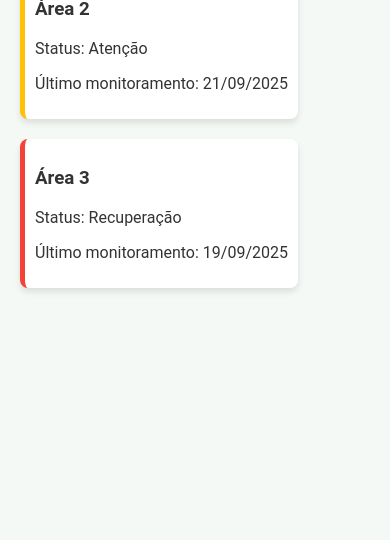
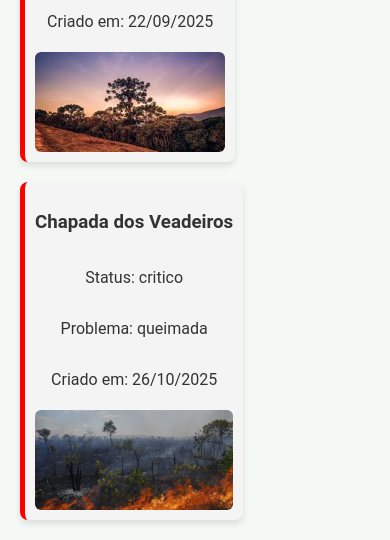
Before and after one commit to davimj99/Ecotrack, a Django app: page /monitoramento/ in a window 390 px wide. Shown: the part 887-1427 px from the top of the page. Before the commit the page ends 1179 px from the top, so only its background shows below. Run offline with Django 5.2, Linux system fonts and the light colour scheme; data comes from the database, SQL or seed files in the repository; both versions use the stored data as it was after the commit.

Commit message:
Atualizações ECOTRACK

```diff
--- a/comunicacao/models.py
+++ b/comunicacao/models.py
@@ -3,7 +3,9 @@ from django.db import models
 class Post(models.Model):
     titulo = models.CharField(max_length=200)
     conteudo = models.TextField()
-    imagem = models.ImageField(upload_to="posts/", blank=True, null=True)
+    imagem = models.ImageField(upload_to="posts/imagens/", blank=True, null=True)
+    video = models.FileField(upload_to="posts/videos/", blank=True, null=True)
+    video_url = models.URLField(blank=True, null=True)
     publicado_em = models.DateTimeField(auto_now_add=True)
 
     def __str__(self):
--- a/dashboard/static/css/monitoramento.css
+++ b/dashboard/static/css/monitoramento.css
@@ -11,7 +11,6 @@ body {
     margin: 0 auto;
     padding: 20px;
 }
-
 
 header {
     display: flex;
@@ -60,22 +59,53 @@ header h1 {
     border-radius: 10px;
     box-shadow: 0 4px 6px rgba(0,0,0,0.1);
     transition: transform 0.2s;
+    display: flex;
+    flex-direction: column;
+    align-items: center; /* centraliza o conteúdo */
+    text-align: center;
 }
 
 .area-card:hover {
     transform: scale(1.03);
 }
 
+/* Bordas coloridas conforme status */
 .area-card.ok { border-left: 5px solid #4CAF50; }
 .area-card.alerta { border-left: 5px solid #FFC107; }
 .area-card.recuperacao { border-left: 5px solid #F44336; }
 
+/* Imagens dentro do card */
+.area-card img {
+    width: 100%;          /* largura máxima do card */
+    height: 150px;        /* altura fixa para todas as imagens */
+    object-fit: cover;    /* corta e ajusta a imagem mantendo proporção */
+    border-radius: 8px;
+    margin-top: 10px;
+}
 
-/*
-#map {
-    width: 100%;
-    height: 500px; /* ou qualquer altura desejada
-    border: 1px solid #ccc;
+/* Ajuste responsivo das imagens e cards */
+@media (max-width: 768px) {
+    .area-card img {
+        height: 120px;
+    }
+}
+
+@media (max-width: 480px) {
+    .area-card img {
+        height: 100px;
+    }
+}/* Leaflet popup customizado */
+.leaflet-popup-content-wrapper {
     border-radius: 10px;
+    padding: 10px;
+    max-width: 250px; /* limita o tamanho do popup */
 }
-/*
+
+.leaflet-popup-content img {
+    width: 100%;        /* imagem ocupa todo o popup */
+    height: 150px;      /* altura fixa */
+    object-fit: cover;  /* corta e ajusta proporcionalmente */
+    border-radius: 6px;
+    display: block;
+    margin: 5px 0 0 0;
+}
--- a/dashboard/templates/dashboard/index.html
+++ b/dashboard/templates/dashboard/index.html
@@ -29,13 +29,14 @@
                 </div>
 
                 <div class="stat-card">
+                    <a href="{% url 'total_mudas'%}" class="btn-mudas">Ver Mudas</a>
                     <span class="stat-icon">🌱</span>
                     <div class="stat-title">Mudas Plantadas</div>
                     <div class="stat-value">{{ total_mudas|default:"0" }}</div>
                 </div>
 
                 <div class="stat-card">
-                    <a href="{% url 'lista_postagens' %}">
+                    <a href="{% url 'lista_postagens' %}" class="btn-postagens">Ver Postagens</a>
                     <span class="stat-icon">📢</span>
                     <div class="stat-title">Postagens Publicadas</div>
                     <div class="stat-value">{{ total_posts|default:"0" }}</div>
--- a/dashboard/templates/dashboard/monitoramento.html
+++ b/dashboard/templates/dashboard/monitoramento.html
@@ -6,19 +6,27 @@
     <meta name="viewport" content="width=device-width, initial-scale=1.0">
     <title>EcoTrack - Monitoramento de Áreas</title>
     <link rel="stylesheet" href="{% static 'css/monitoramento.css' %}">
-    <link rel="icon" href="{% static 'images/banco-global.png' %}" type="image/banco-global.png">
+    <link rel="icon" href="{% static 'images/banco-global.png' %}" type="image/png">
 
     <!-- Leaflet CSS -->
     <link rel="stylesheet" href="https://unpkg.com/leaflet/dist/leaflet.css" />
     <style>
         #map { height: 400px; width: 100%; margin-bottom: 20px; border-radius: 12px; }
         .leaflet-popup-content-wrapper { border-radius: 10px; }
+
         .areas-grid { display: flex; gap: 20px; flex-wrap: wrap; margin-top: 10px; }
-        .area-card { cursor: pointer; transition: transform 0.2s; padding: 10px; border-radius: 8px; }
+        .area-card { cursor: pointer; transition: transform 0.2s; padding: 10px; border-radius: 8px; background: #f4f4f4; border-left: 5px solid transparent; }
         .area-card:hover { transform: scale(1.05); }
+
+        .area-card.critico { border-left-color: red; }
+        .area-card.recuperacao { border-left-color: orange; }
+        .area-card.estavel { border-left-color: green; }
+
         .filters { margin-bottom: 15px; }
-        .filter-btn { margin-right: 10px; padding: 5px 10px; border-radius: 6px; border: none; cursor: pointer; }
-        .filter-btn.active { font-weight: bold; text-decoration: underline; }
+        .filter-btn { margin-right: 10px; padding: 5px 10px; border-radius: 6px; border: none; cursor: pointer; background: #ddd; }
+        .filter-btn.active { font-weight: bold; text-decoration: underline; background: #bbb; }
+
+        .area-card img { max-width: 100%; border-radius: 6px; margin-top: 5px; }
     </style>
 </head>
 <body>
@@ -35,30 +43,16 @@
                 <!-- Filtros -->
                 <div class="filters">
                     <button class="filter-btn active" data-status="all">Todos</button>
-                    <button class="filter-btn" data-status="ok">OK</button>
-                    <button class="filter-btn" data-status="atenção">Atenção</button>
-                    <button class="filter-btn" data-status="recuperação">Recuperação</button>
+                    <button class="filter-btn" data-status="critico">Crítico</button>
+                    <button class="filter-btn" data-status="recuperacao">Em Recuperação</button>
+                    <button class="filter-btn" data-status="estavel">Estável</button>
                 </div>
 
                 <div id="map"></div>
             </section>
 
             <section class="areas-grid" id="areasGrid">
-                <div class="area-card ok" data-index="0" data-status="ok">
-                    <h3>Área 1</h3>
-                    <p>Status: OK</p>
-                    <p>Último monitoramento: 20/09/2025</p>
-                </div>
-                <div class="area-card alerta" data-index="1" data-status="atenção">
-                    <h3>Área 2</h3>
-                    <p>Status: Atenção</p>
-                    <p>Último monitoramento: 21/09/2025</p>
-                </div>
-                <div class="area-card recuperacao" data-index="2" data-status="recuperação">
-                    <h3>Área 3</h3>
-                    <p>Status: Recuperação</p>
-                    <p>Último monitoramento: 19/09/2025</p>
-                </div>
+                <!-- Cards serão adicionados dinamicamente -->
             </section>
         </main>
     </div>
@@ -75,26 +69,28 @@
             attribution: '&copy; <a href="https://www.openstreetmap.org/copyright">OpenStreetMap</a>'
         }).addTo(map);
 
-        // Dados das áreas
-        const areas = [
-            {lat: -15.7801, lng: -47.9292, status: 'ok', title: 'Área 1', last: '20/09/2025'},
-            {lat: -10.9472, lng: -37.0731, status: 'atenção', title: 'Área 2', last: '21/09/2025'},
-            {lat: -3.7172, lng: -38.5434, status: 'recuperação', title: 'Área 3', last: '19/09/2025'}
-        ];
-
         // Função para mapear status para cores
         function getStatusColor(status) {
             switch(status.toLowerCase()) {
-                case 'ok': return 'green';
-                case 'atenção': return 'orange';
-                case 'recuperação': return 'red';
+                case 'critico': return 'red';
+                case 'recuperacao': return 'orange';
+                case 'estavel': return 'green';
                 default: return 'blue';
             }
         }
 
-        // Cria marcadores e guarda referências
-        const markers = areas.map(area => {
+        const areaCardsContainer = document.getElementById('areasGrid');
+
+        // Fetch do Django
+        fetch("{% url 'areas_json' %}")
+            .then(response => response.json())
+            .then(areas => {
+                const markers = [];
+
+                areas.forEach((area, index) => {
                     const color = getStatusColor(area.status);
+
+                    // Cria marcador no mapa
                     const marker = L.circleMarker([area.lat, area.lng], {
                         radius: 10,
                         fillColor: color,
@@ -106,18 +102,29 @@
                     .bindPopup(`
                         <b>${area.title}</b><br>
                         Status: <span style="color:${color}; font-weight:bold">${area.status}</span><br>
-                Último monitoramento: ${area.last}
+                        Problema: ${area.problem}<br>
+                        Criado em: ${area.last}<br>
+                        ${area.image ? `<img src="${area.image}" alt="${area.title}">` : ''}
                     `);
-            return marker;
-        });
 
-        // Interação: clique no card centraliza no mapa
-        const areaCards = document.querySelectorAll('.area-card');
-        areaCards.forEach(card => {
+                    markers.push(marker);
+
+                    // Cria card
+                    const card = document.createElement('div');
+                    card.className = `area-card ${area.status.toLowerCase()}`;
+                    card.setAttribute('data-index', index);
+                    card.setAttribute('data-status', area.status.toLowerCase());
+                    card.innerHTML = `
+                        <h3>${area.title}</h3>
+                        <p>Status: ${area.status}</p>
+                        <p>Problema: ${area.problem}</p>
+                        <p>Criado em: ${area.last}</p>
+                        ${area.image ? `<img src="${area.image}" alt="${area.title}">` : ''}
+                    `;
+                    areaCardsContainer.appendChild(card);
+
+                    // Clique no card centraliza o mapa
                     card.addEventListener('click', () => {
-                const index = card.getAttribute('data-index');
-                const area = areas[index];
-                const marker = markers[index];
                         map.setView([area.lat, area.lng], 10, {animate: true});
                         marker.openPopup();
                     });
@@ -127,13 +134,12 @@
                 const filterButtons = document.querySelectorAll('.filter-btn');
                 filterButtons.forEach(btn => {
                     btn.addEventListener('click', () => {
-                // Atualiza estado ativo
                         filterButtons.forEach(b => b.classList.remove('active'));
                         btn.classList.add('active');
 
                         const status = btn.getAttribute('data-status').toLowerCase();
 
-                areaCards.forEach((card, index) => {
+                        areaCardsContainer.querySelectorAll('.area-card').forEach((card, index) => {
                             const cardStatus = card.getAttribute('data-status').toLowerCase();
                             if(status === 'all' || cardStatus === status) {
                                 card.style.display = 'block';
@@ -145,6 +151,8 @@
                         });
                     });
                 });
+            })
+            .catch(err => console.error("Erro ao carregar áreas:", err));
     </script>
 </body>
 </html>
--- a/dashboard/urls.py
+++ b/dashboard/urls.py
@@ -1,10 +1,13 @@
 from django.urls import path
 from . import views
+from monitoramento import views as monitoramento_views
 
 urlpatterns = [
     path("", views.index, name="dashboard"),
     path('postagens/', views.lista_postagens, name='lista_postagens'),
     path('monitoramento/', views.monitoramento_view, name='monitoramento'),
     path('post/<int:pk>/', views.post_detail, name='post_detail'),
+    path('mudas/', views.total_mudas, name='total_mudas'),
+    path('api/areas/', monitoramento_views.areas_json, name='areas_json'),
 
 ]
--- a/dashboard/views.py
+++ b/dashboard/views.py
@@ -31,3 +31,7 @@ def post_list(request):
 def post_detail(request, pk):
     post = get_object_or_404(Post, pk=pk)
     return render(request, 'dashboard/post_detail.html', {'post': post})
+
+def total_mudas(request):
+    total = sum(m.quantidade for m in Muda.objects.all())
+    return render(request, 'dashboard/total_mudas.html', {'total': total})
--- a/monitoramento/views.py
+++ b/monitoramento/views.py
@@ -1,3 +1,19 @@
-from django.shortcuts import render
+from django.http import JsonResponse
+from .models import Area
 
-# Create your views here.
+def areas_json(request):
+    areas = Area.objects.all()
+    data = [
+        {
+            'id': area.id,
+            'lat': float(area.latitude),
+            'lng': float(area.longitude),
+            'status': area.status,
+            'title': area.nome,
+            'problem': area.problema if area.problema else '',  # evita undefined
+            'image': area.imagem.url if area.imagem else '',     # pega URL da imagem
+            'last': area.criado_em.strftime('%d/%m/%Y')
+        }
+        for area in areas
+    ]
+    return JsonResponse(data, safe=False)
```
Also changed, not shown: dashboard/static/css/estilos_post.css (+7 -0 lines), dashboard/templates/dashboard/post_detail.html (+24 -1 lines), dashboard/templates/dashboard/total_mudas.html (added, +50 -0 lines), comunicacao/migrations/0002_post_video_post_video_url_alter_post_imagem.py (added), dashboard/static/css/style.css (line endings or trailing spaces), db.sqlite3, media/areas/queimadas.cd.jpg (added), media/areas/queimadas_B0LQWXi.cd.jpg (added), reflorestamento/migrations/0003_tipoplanta_hora.py (added), 3 other files. Lines whose indentation alone changed are shown as unchanged.
